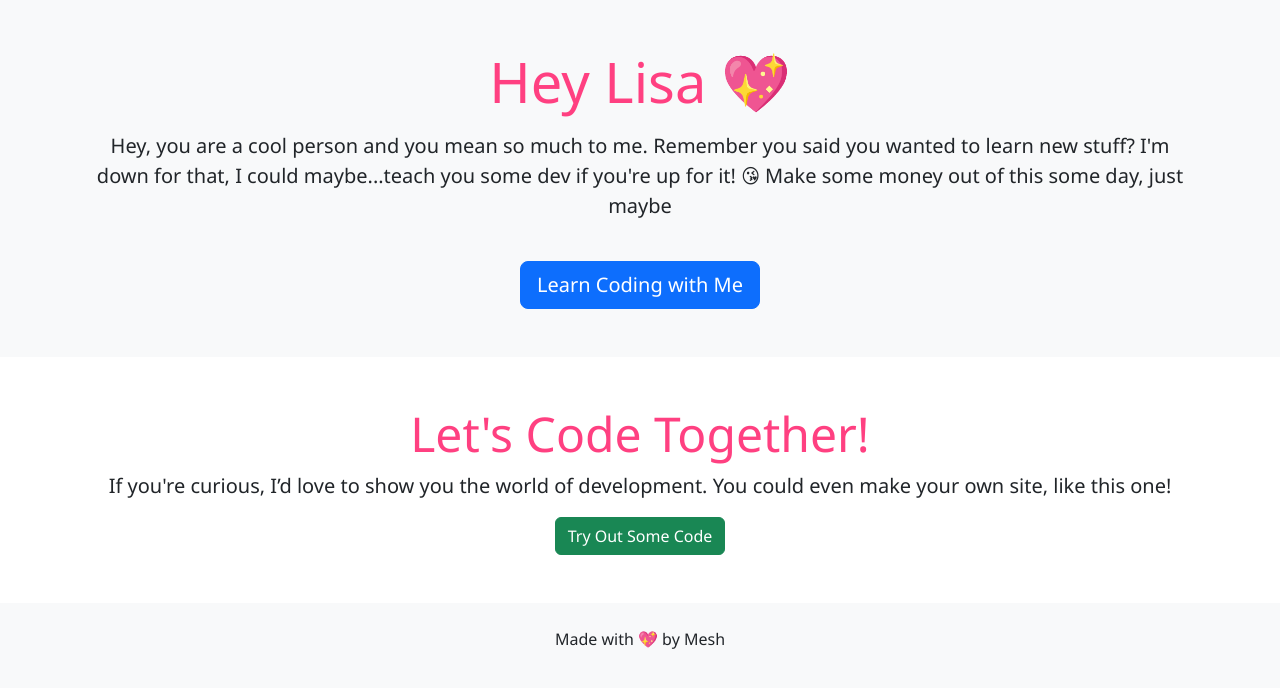
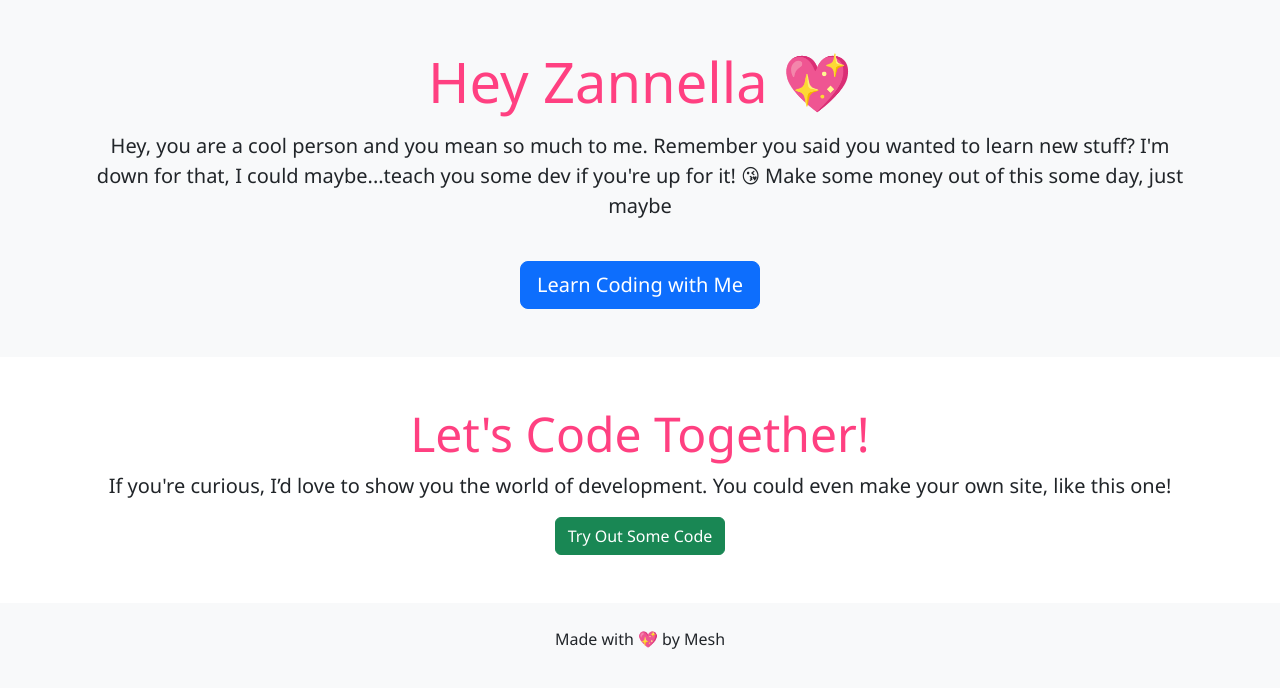
Before and after one commit to mesh029/cool-site, a website: page index.html in a window 1280 px wide. Drawn offline with nearby package versions, Linux system fonts and the light colour scheme.

Commit message:
Update index.html

```diff
--- a/index.html
+++ b/index.html
@@ -11,7 +11,7 @@
     <!-- Hero Section -->
     <section class="bg-light text-center py-5">
         <div class="container">
-            <h1 class="display-4">Hey Lisa 💖</h1>
+            <h1 class="display-4">Hey Zannella 💖</h1>
             <p class="lead mt-3">Hey, you are a cool person and you mean so much to me. Remember you said you wanted to learn new stuff? I'm down for that, I could maybe...teach you some dev if you're up for it! 😘 Make some money out of this some day, just maybe</p>
             <a href="#learn" class="btn btn-primary btn-lg mt-4">Learn Coding with Me</a>
         </div>
```
